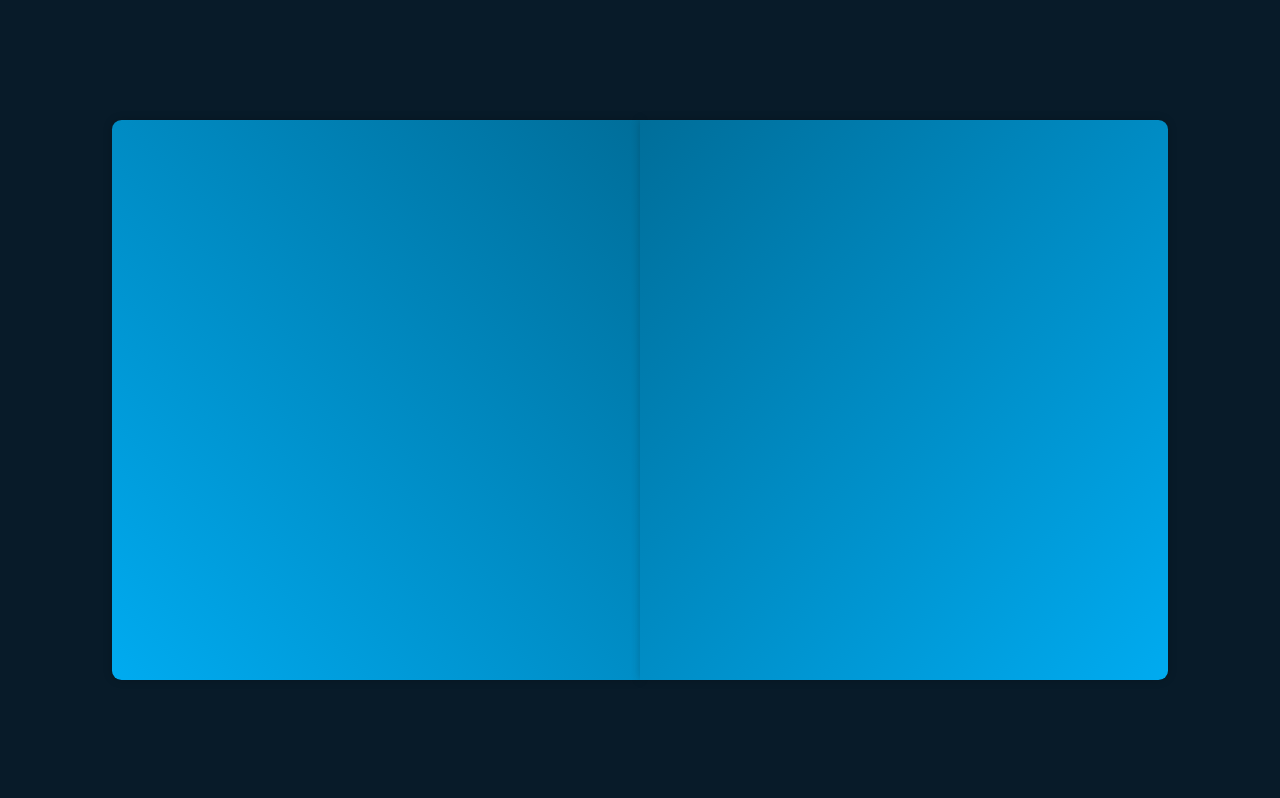
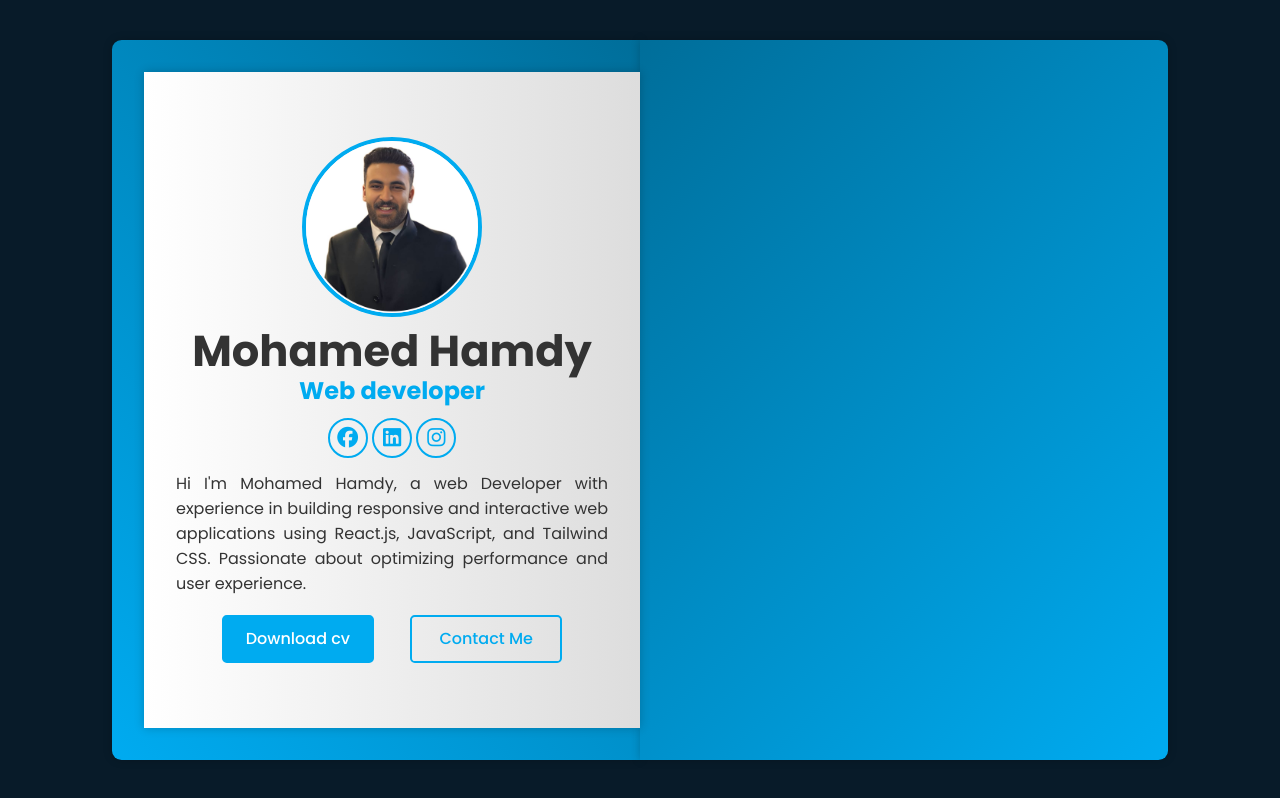
Before and after one commit to Mohamed2247/myPortofilio, a plain HTML site: page index.html in a window 1280 px wide. Drawn offline with Linux system fonts and the light colour scheme.

Commit message:
profile page

```diff
--- a/assets/css/style.css
+++ b/assets/css/style.css
@@ -26,14 +26,18 @@ body {
   align-items: center;
   min-height: 100vh;
   background: var(--bg-color);
+  color: var(--text-color);
 }
 .wrapper {
   position: relative;
   width: 66rem;
-  height: 35rem;
+  height: 45rem;
+  padding: 2rem;
 }
 .cover {
   position: absolute;
+  top: 0;
+  left: 0;
   width: 50%;
   height: 100%;
   background: var(--cover-color);
@@ -50,3 +54,100 @@ body {
 .cover.cover-right.turn {
   transform: rotateY(180deg);
 }
+
+.book {
+  position: relative;
+  width: 100%;
+  height: 100%;
+  display: flex;
+}
+.book .book-page {
+  position: absolute;
+  width: 50%;
+  height: 100%;
+  background: var(--pages-color);
+  box-shadow: var(--box-shadow);
+  border-radius: 0 0 0.6rem rgba(0, 0, 0, 0.1);
+  display: flex;
+  padding: 2rem;
+}
+
+.profile-page {
+  display: flex;
+  flex-direction: column;
+  justify-content: center;
+  align-items: center;
+}
+
+.profile-page img {
+  max-width: 180px;
+  border-radius: 50%;
+  border: 0.25rem solid var(--main-color);
+  margin-bottom: 0.8rem;
+}
+.profile-page h1 {
+  font-size: 2.7rem;
+  line-height: 1;
+}
+
+.profile-page h3 {
+  font-size: 1.5rem;
+  color: var(--main-color);
+}
+.profile-page .social-media {
+  margin: 0.6rem 0 0.8rem;
+}
+.profile-page .social-media a {
+  display: inline-flex;
+  justify-content: center;
+  align-items: center;
+  width: 2.5rem;
+  height: 2.5rem;
+  background: transparent;
+  border: var(--border);
+  border-radius: 50%;
+  font-size: 1.3rem;
+  color: var(--main-color);
+  max-width: 0 0.2rem;
+  transition: 0.5s;
+}
+
+.profile-page .social-media a:hover {
+  background: var(--main-color);
+  color: var(--white-color);
+}
+
+.profile-page p {
+  text-align: justify;
+}
+.profile-page .btn-box {
+  margin-top: 1.2rem;
+}
+.btn {
+  display: inline-flex;
+  justify-content: center;
+  align-items: center;
+  width: 9.5rem;
+  height: 3rem;
+  background: var(--main-color);
+  border: var(--border);
+  border-radius: 0.3rem;
+  font-size: 1rem;
+  color: var(--white-color);
+  font-weight: 500;
+  margin: 0 1rem;
+  transition: 0.5s;
+}
+
+.btn:hover {
+  background: transparent;
+  color: var(--main-color);
+}
+.btn-box .btn:nth-child(2) {
+  background: transparent;
+  color: var(--main-color);
+}
+.btn-box .btn:nth-child(2):hover {
+  background: var(--main-color);
+  color: var(--white-color);
+}
--- a/index.html
+++ b/index.html
@@ -1,15 +1,55 @@
 <!DOCTYPE html>
 <html lang="en">
   <head>
-    <meta charset="UTF-8">
-    <meta name="viewport" content="width=device-width, initial-scale=1.0">
+    <meta charset="UTF-8" />
+    <meta name="viewport" content="width=device-width, initial-scale=1.0" />
     <title>My Portofilio</title>
-    <link rel="stylesheet" href="./assets/css/style.css">
+    <link rel="stylesheet" href="./assets/css/style.css" />
+    <!-- font-awesome icons  -->
+    <link
+      rel="stylesheet"
+      href="https://cdnjs.cloudflare.com/ajax/libs/font-awesome/6.7.2/css/all.min.css"
+    />
   </head>
   <body>
     <div class="wrapper">
       <div class="cover cover-left"></div>
       <div class="cover cover-right turn"></div>
+      <div class="book">
+        <!-- profile page  -->
+        <div class="book-page page-left">
+          <div class="profile-page">
+            <img src="./assets/images/about.jpg" alt="photo" />
+            <h1>Mohamed Hamdy</h1>
+            <h3>Web developer</h3>
+            <div class="social-media">
+              <a
+                href="https://www.facebook.com/medo.elshazly.526?locale=ar_AR"
+                target="_blank"
+                ><i class="fa-brands fa-facebook"></i
+              ></a>
+              <a
+                href="https://www.linkedin.com/in/mohamed-hamdy-abdelhameed/"
+                target="_blank"
+                ><i class="fa-brands fa-linkedin"></i
+              ></a>
+              <a href="https://www.instagram.com/abo__hamdy22/" target="_blank"
+                ><i class="fa-brands fa-instagram"></i
+              ></a>
+            </div>
+            <p>
+              Hi I'm Mohamed Hamdy, a web Developer with experience in building
+              responsive and interactive web applications using React.js,
+              JavaScript, and Tailwind CSS. Passionate about optimizing
+              performance and user experience.
+            </p>
+            <div class="btn-box">
+              <a href="#" class="btn">Download cv</a>
+              <a href="#" class="btn contact-me">Contact Me</a>
+            </div>
+          </div>
+        </div>
+      </div>
     </div>
 
     <script src="./assets/js/main.js"></script>
```
Lines whose indentation alone changed are shown as unchanged.
